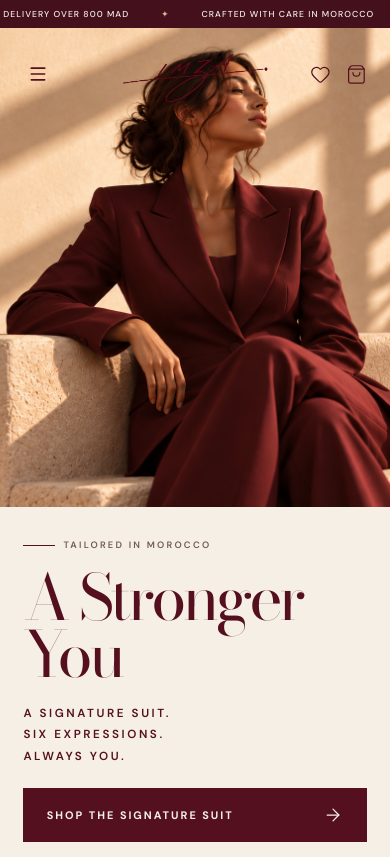
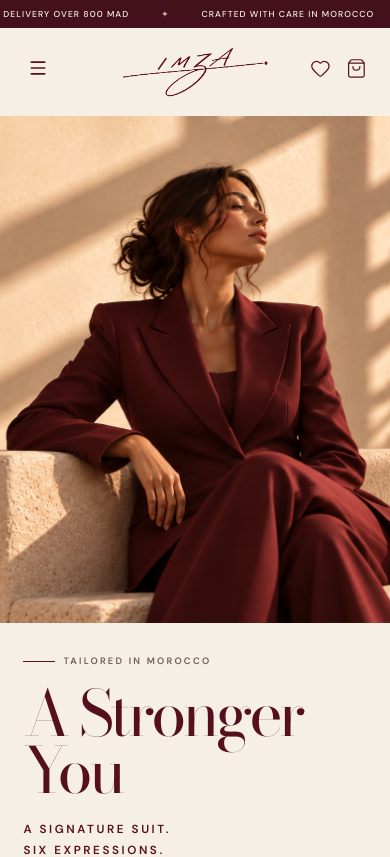
Before and after one commit to Hicham2115/Imza, a Next.js app: page / in a window 390 px wide. Shown: the top 857 px of the page. Built offline with nearby package versions, Linux system fonts and the light colour scheme.

Commit message:
your message

```diff
--- a/components/comp-577.tsx
+++ b/components/comp-577.tsx
@@ -35,7 +35,7 @@ export default function Component() {
   const [menuOpen, setMenuOpen] = useState(false);
 
   return (
-    <header className="absolute inset-x-0 top-0 z-50" id="top">
+    <header className="absolute inset-x-0 top-0 z-50 max-sm:relative max-sm:mb-2" id="top">
       <div
         aria-label="Complimentary delivery over 800 MAD · Crafted in Morocco · Made to feel like you"
         className="flex h-8 items-center overflow-hidden bg-[#43101c] text-[0.66rem] font-medium tracking-[0.2em] text-[#f6efe6] max-sm:h-7 max-sm:text-[0.54rem] max-sm:tracking-[0.12em]"
@@ -53,7 +53,7 @@ export default function Component() {
           ))}
         </div>
       </div>
-      <div className="grid h-[4.5rem] grid-cols-[1fr_auto_1fr] items-center bg-transparent px-[clamp(1.5rem,5vw,5rem)] max-md:grid-cols-[1fr_auto_1fr] max-md:px-4 max-sm:h-28 max-sm:pb-5">
+      <div className="grid h-[4.5rem] grid-cols-[1fr_auto_1fr] items-center bg-transparent px-[clamp(1.5rem,5vw,5rem)] max-md:grid-cols-[1fr_auto_1fr] max-md:px-4 max-sm:h-20">
         <div className="flex items-center">
           <Button
             aria-expanded={menuOpen}
@@ -65,11 +65,7 @@ export default function Component() {
             size="icon"
             variant="ghost"
           >
-            {menuOpen ? (
-              <X aria-hidden="true" className="size-5" />
-            ) : (
-              <Menu aria-hidden="true" className="size-5" />
-            )}
+            <Menu aria-hidden="true" className="size-5" />
           </Button>
           <nav
             className="flex items-center gap-[clamp(0.8rem,2.5vw,2.75rem)] max-md:hidden"
```
Also changed, not shown: 1 other file (tests, documents, lock files or other folders).
